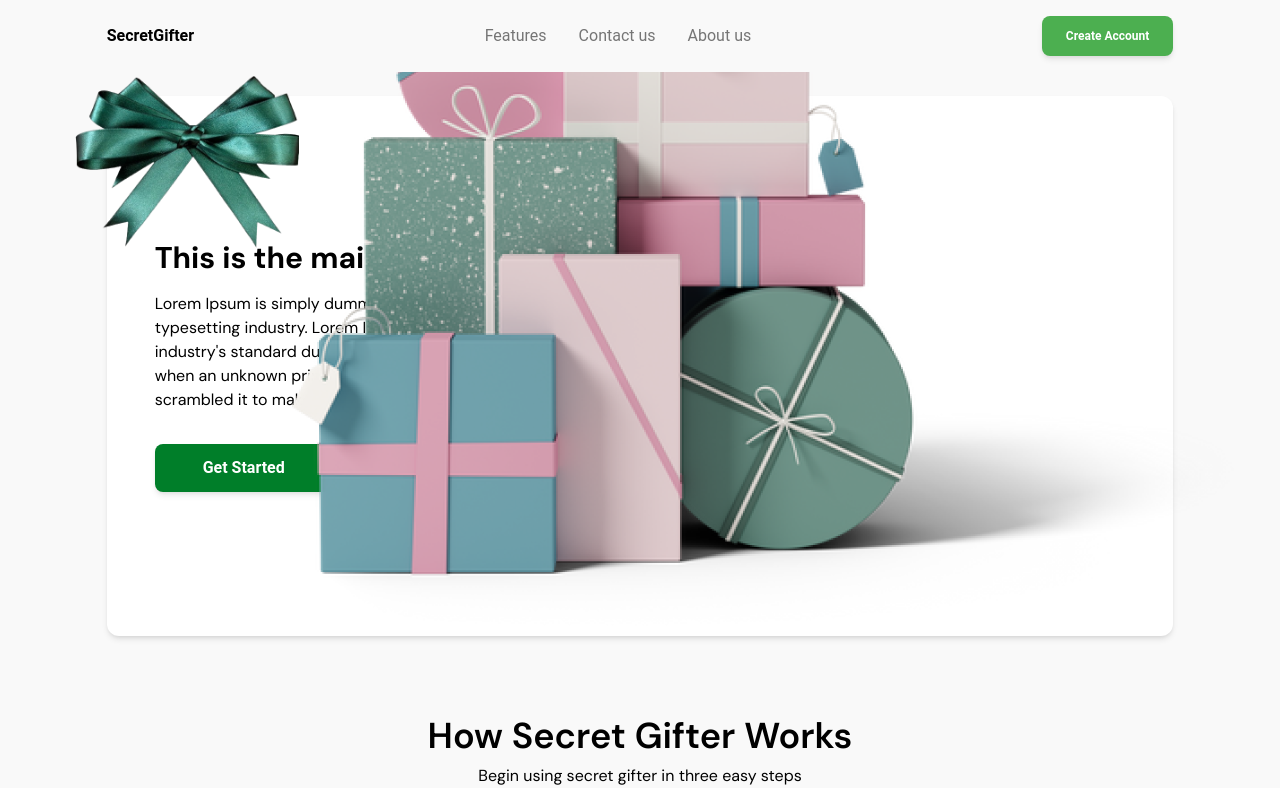
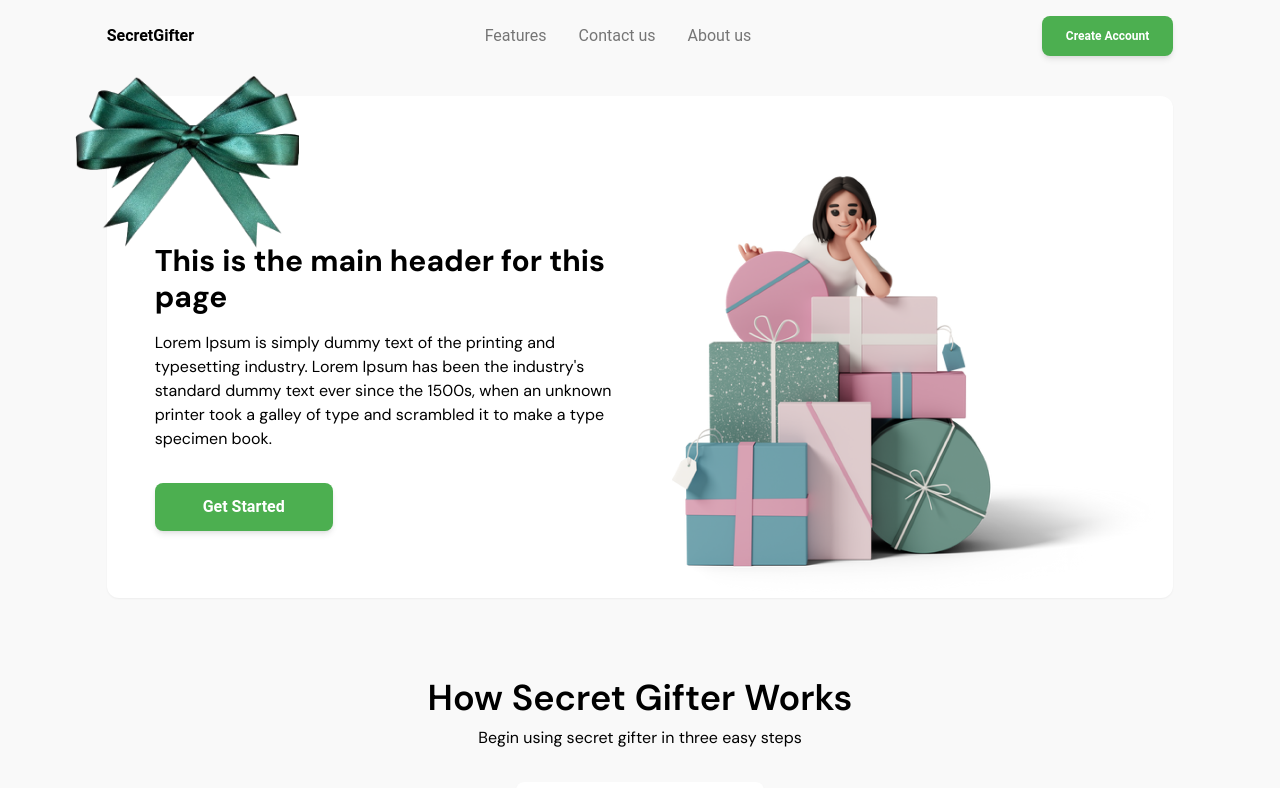
Before and after one commit to ByteChi-Labs/secret-gifter-landing-page, a Next.js app: page / in a window 1280 px wide. Shown: the top 788 px of the page. Built offline with nearby package versions, Linux system fonts and the light colour scheme.

Commit message:
finished hero section

```diff
--- a/src/components/sections/Hero.js
+++ b/src/components/sections/Hero.js
@@ -7,7 +7,7 @@ import { heroImage, greenRibbon } from '../../../public/assets/images';
 const Hero = () => {
   return (
     <>
-      <div className="relative px-4 lg:px-12  xl:w-5/6 mx-auto py-20 lg:py-36 grid grid-cols-1 lg:grid-cols-8 mt-6 bg-white lg:shadow-md text-black rounded-xl  ">
+      {/* <div className="relative px-4 lg:px-12  xl:w-5/6 mx-auto py-20 lg:py-36 grid grid-cols-1 lg:grid-cols-8 mt-6 bg-white lg:shadow-md text-black rounded-xl  ">
         <Image
           className="w-40 md:w-56 absolute -left-4 md:-right-8 lg:-left-8 -top-16 "
           src={greenRibbon}
@@ -19,7 +19,7 @@ const Hero = () => {
             This is the main header for this page
           </h1>
 
-          <p className="lg:w-2/3 my-4">
+          <p className="my-4 lg:w-2/3">
             Lorem Ipsum is simply dummy text of the printing and typesetting
             industry. Lorem Ipsum has been the industry&apos;s standard dummy
             text ever since the 1500s, when an unknown printer took a galley of
@@ -34,32 +34,43 @@ const Hero = () => {
         <div className="mt-10 lg:absolute -right-16 bottom-0">
           <Image src={heroImage} alt="several gifts piled ontop each other" />
         </div>
-      </div>
+      </div> */}
+      <div className="relative px-4 lg:pl-12 pt-20  xl:w-5/6 mx-auto grid grid-cols-1 lg:grid-cols-8 gap-8 mt-6 bg-white lg:shadow-sm text-black rounded-xl  ">
+        <Image
+          className="w-40 md:w-56 absolute -left-4 md:-right-8 lg:-left-8 -top-16 "
+          src={greenRibbon}
+          alt="green knotted ribbon"
+        />
 
-      {/* <div className="bg-white text-black pt-12 flex flex-col gap-y-4 justify-center items-center mt-6 rounded-xl h-main px-4 lg:px-12 xl:px-0  xl:w-5/6 mx-auto">
-        <h1 className="font-bold text-3xl">
-          This is the main header of this webpage
-        </h1>
+        <div className="lg:col-span-4 self-center ">
+          <h1 className="font-bold text-3xl">
+            This is the main header for this page
+          </h1>
 
-        <p className="lg:w-2/3 lg:text-center">
-          Lorem Ipsum is simply dummy text of the printing and typesetting
-          industry. Lorem Ipsum has been the industry&apos;s standard dummy text
-          ever since the 1500s, when an unknown printer took a galley of type
-          and scrambled it to make a type specimen book.
-        </p>
+          <p className="my-4">
+            Lorem Ipsum is simply dummy text of the printing and typesetting
+            industry. Lorem Ipsum has been the industry&apos;s standard dummy
+            text ever since the 1500s, when an unknown printer took a galley of
+            type and scrambled it to make a type specimen book.
+          </p>
 
-        <Button className="bg-forest-green capitalize px-12 text-lg">
-          get started
-        </Button>
+          <Button className="mt-4 bg-forest-green capitalize px-12 text-base rounded-lg">
+            get started
+          </Button>
+        </div>
 
-        <div className="">
+        <div className="lg:col-span-4 ">
           <Image
             className=""
             src={heroImage}
             alt="several gifts piled ontop each other"
           />
         </div>
-      </div> */}
+
+        {/* <div className="mt-10 lg:absolute -right-16 bottom-0">
+          <Image src={heroImage} alt="several gifts piled ontop each other" />
+        </div> */}
+      </div>
     </>
   );
 };
```
